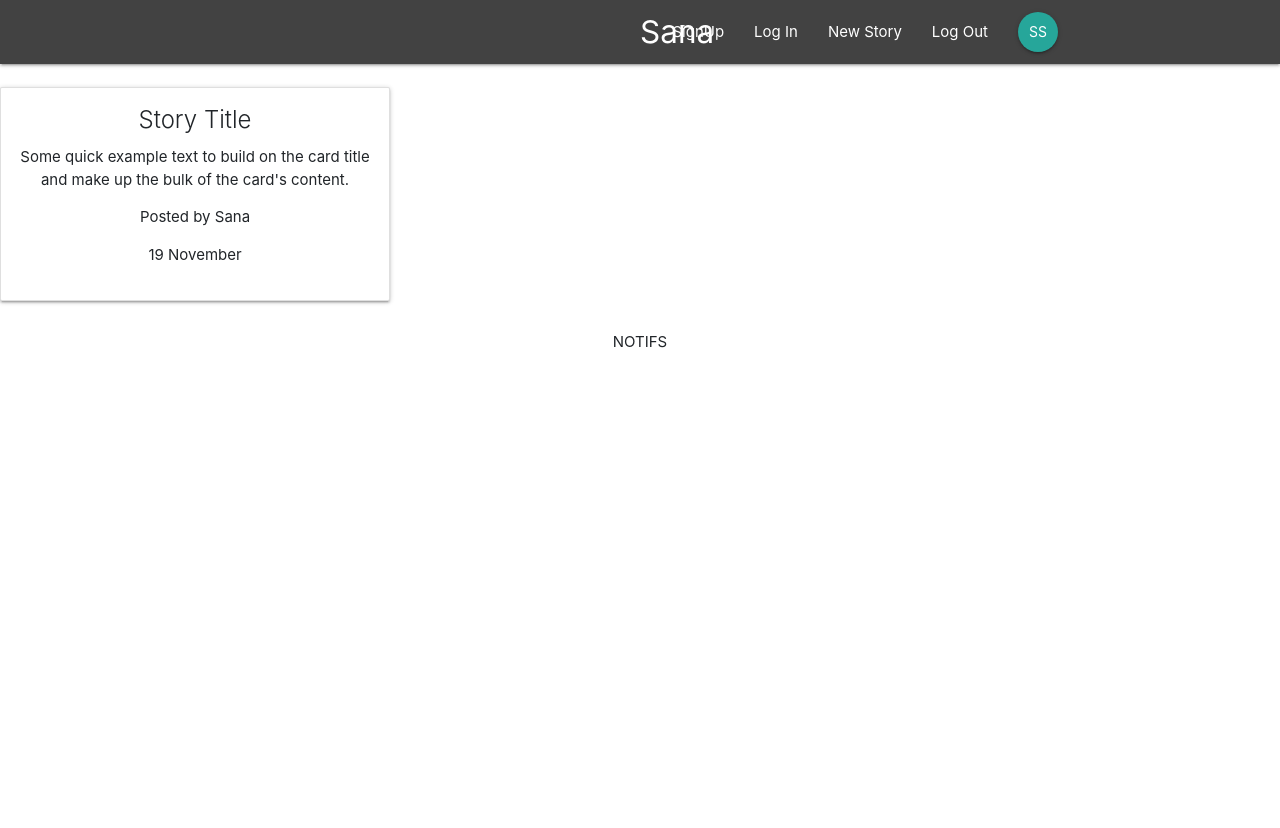
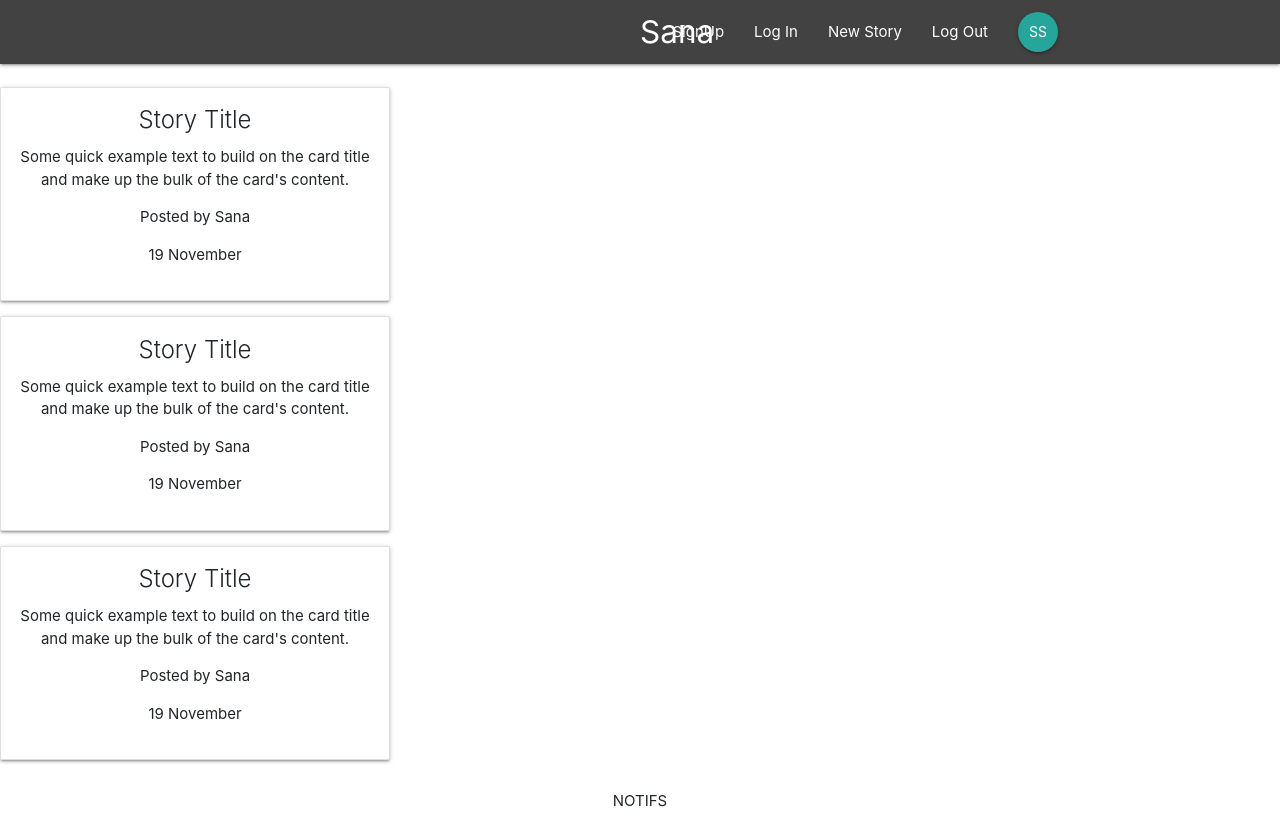
Before and after one commit to sana-ishaque/blog, a React (Create React App) app: page / in a window 1280 px wide. Before the commit the page ends 800 px from the top, so only its background shows below. Built offline with nearby package versions, Linux system fonts and the light colour scheme.

Commit message:
components-arch

```diff
--- a/src/App.js
+++ b/src/App.js
@@ -16,7 +16,7 @@
       <div className="App">
         <NavBar />
         <Switch>
-          <Route path='/' component={Dashboard} />
+          <Route exact path='/' component={Dashboard} />
         </Switch>
       </div>
     </Router>
--- a/src/components/Projects/ProjectList.jsx
+++ b/src/components/Projects/ProjectList.jsx
@@ -5,6 +5,9 @@
     return (
         <div className="projectList section">
             <ProjectSummary/>
+            <ProjectSummary/>
+            <ProjectSummary/>
+
         </div>
     )
 }
```
